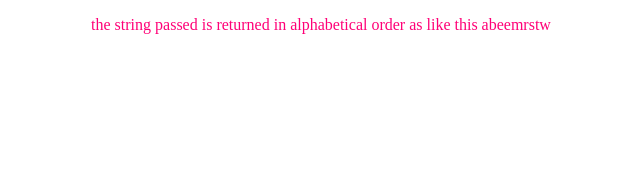
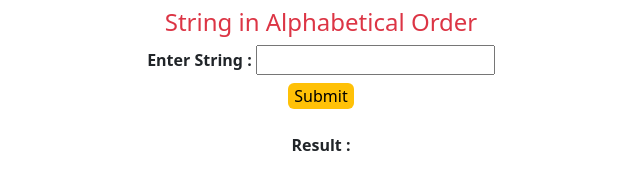
Before and after one commit to Rocky1609/ethnus-mern-stack-internship-bs-js, a plain HTML site: page js-task-2.html in a window 1280 px wide. Shown: the whole page, without its empty margins (319-959 px from the left). Drawn offline with nearby package versions, Linux system fonts and the light colour scheme.

Commit message:
Update js-task-2.html

```diff
--- a/js-task-2.html
+++ b/js-task-2.html
@@ -3,30 +3,23 @@
 <head>
     <meta charset="UTF-8">
     <meta name="viewport" content="width=device-width, initial-scale=1.0">
-    <title>Javascript task-2</title>
+    <title>JavaScript task-2</title>
+    <link rel="stylesheet" href="https://cdn.jsdelivr.net/npm/bootstrap@5.0.2/dist/css/bootstrap.min.css">
+    <script>
+        function Sort(){
+            var x=document.getElementById("x").value;
+            document.getElementById('result').textContent= x.split('').sort().join('');
+        }
+    </script>
 </head>
-<style>
-    p{
-        color:rgb(255, 0, 119);
-        text-align:center;
-
-
-    }
-</style>
 <body>
-    <p id="alphabetical"></p>
-    <script>
-        function alphabeticalOrder(val)
-  {
-     return val.split('').sort().join('');
-  }
-
-  document.getElementById("alphabetical").innerHTML="the string passed is returned in alphabetical order as like this  "+alphabeticalOrder("webmaster")
-
-
-
-
-
-    </script>
+    <center>
+    <h4 class="text-danger m-2">String in Alphabetical Order</h4>
+    <b>Enter String :</b> <input type="text" id="x">
+    <div>
+    <button onclick="Sort()" class="bg-warning mt-2" style="border-width:0px; border-radius:6px;">Submit</button><br><br>
+</div>
+    <b>Result :</b> <span id="result"></span>
+</center>
 </body>
 </html>
```
